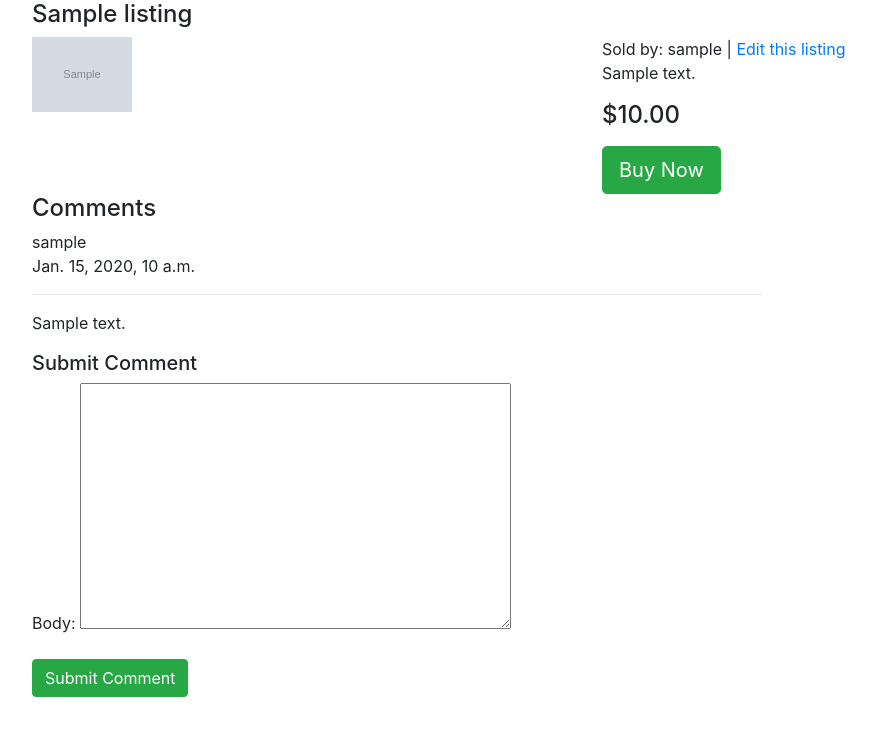
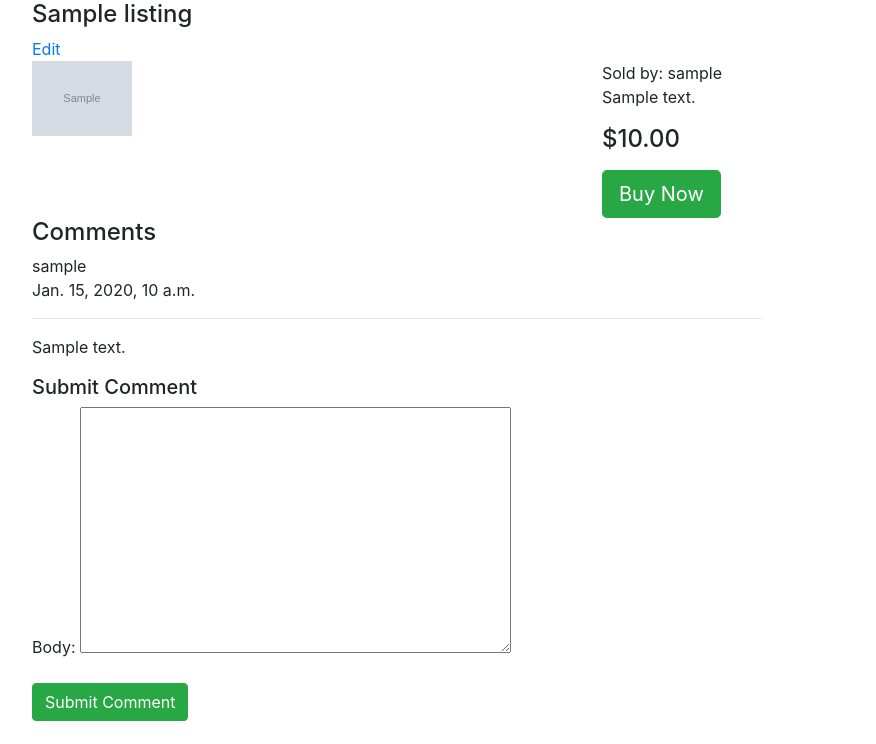
Before and after one commit to jeffreytu/drg-market, a Django app: page /shop/listing/1/ in a window 1280 px wide. Shown: the part 56-800 px from the top of the page, without its empty margins (53-929 px from the left). Run offline with Django 3.2, Linux system fonts and the light colour scheme; a user stored in the database is signed in; tables that the repository leaves empty hold one stand-in row (values such as "Sample post"); grey boxes marked "Sample" are stand-in pictures; some libraries are stand-ins or nearby versions.

Commit message:
update edit listing placement

```diff
--- a/store/templates/product_listing.html
+++ b/store/templates/product_listing.html
@@ -4,6 +4,13 @@
 {% block content %}
 
     <h4>{{listing.title}}</h4>
+        {% if user.id == listing.seller.id and listing.status != 4 %}
+            <div class="row">
+                <div class="col-md-12">
+                    <a href="{% url 'edit-listing' listing.id %}">Edit</a>
+                </div>
+            </div>
+        {% endif %}
     <div class="listing-detail-container">
         <div class="row">
             <div class="col-md-6">
@@ -19,9 +26,6 @@
             </div>
             <div class="col-md-6">
                 <div>Sold by: {{listing.seller}}
-                    {% if user.id == listing.seller.id and listing.status != 4 %}
-                        <span> | <a href="{% url 'edit-listing' listing.id %}">Edit this listing</a></span>
-                    {% endif %}
                 </div>
                 <div>{{listing.description}}</div>
 
```
